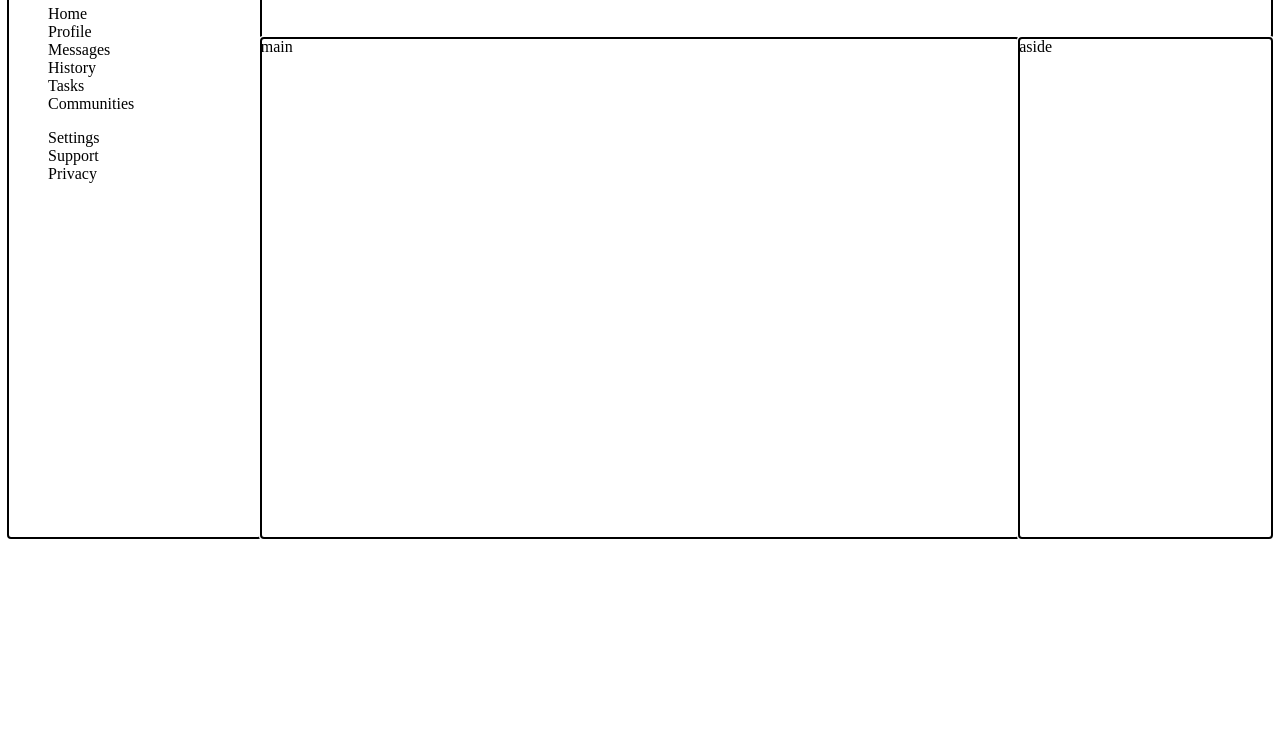
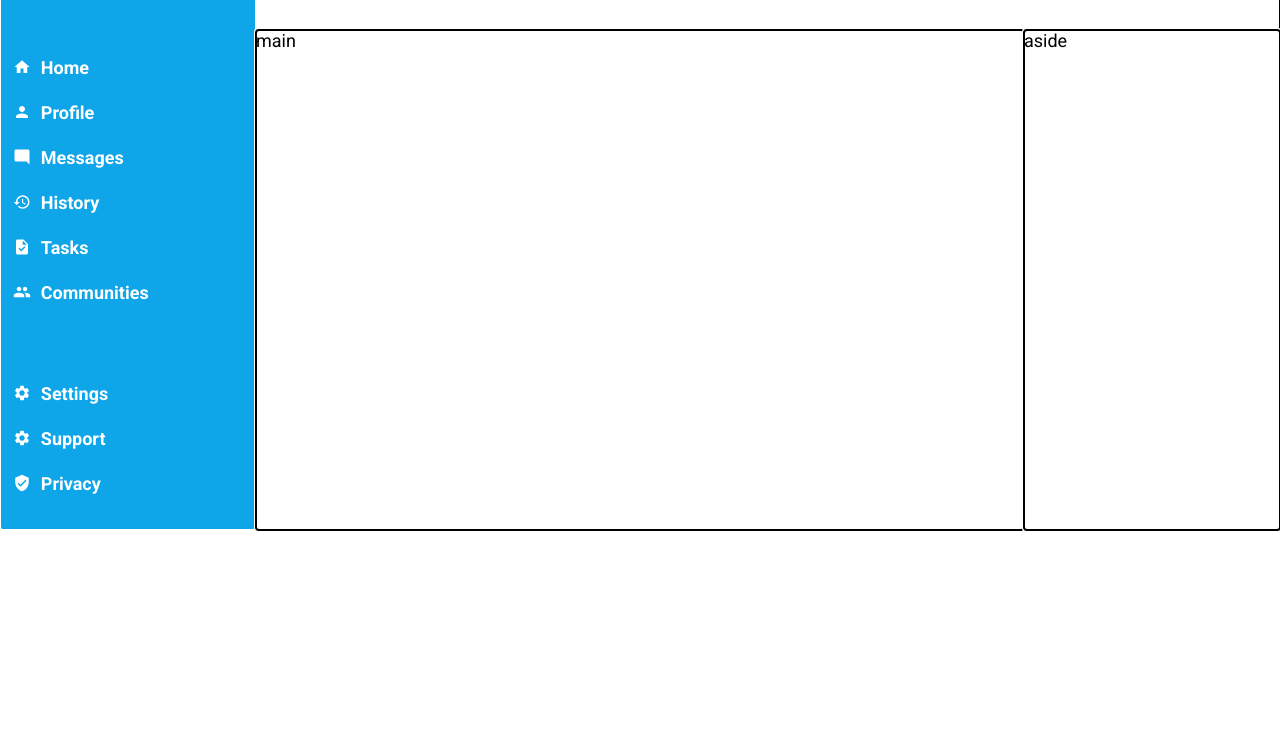
Before and after one commit to G4brielMedeiros/dashboard-css, a plain HTML site: page docs/index.html in a window 1280 px wide. Shown: the part 70-800 px from the top of the page. Drawn offline with Linux system fonts and the light colour scheme.

Commit message:
style nav

```diff
--- a/docs/index.html
+++ b/docs/index.html
@@ -1,10 +1,10 @@
 <!DOCTYPE html>
 <html lang="en">
   <head>
-  <meta charset="UTF-8">
-  <meta http-equiv="X-UA-Compatible" content="IE=edge">
-  <meta name="viewport" content="width=device-width, initial-scale=1.0">
-  <link rel="stylesheet" href="style.css">
+    <meta charset="UTF-8" />
+    <meta http-equiv="X-UA-Compatible" content="IE=edge" />
+    <meta name="viewport" content="width=device-width, initial-scale=1.0" />
+    <link rel="stylesheet" href="style.css" />
     <script src="script.js" defer></script>
     <title>Dashboard</title>
   </head>
@@ -12,20 +12,34 @@
     <div class="wrapper">
       <header>header</header>
       <nav>
-        <h1>Dashboard</h1>
+        <h1> <img src="../icons/dashboard.svg" class="icon">Dashboard</h1>
         <ul class="menu">
-            <li class="menu-item">Home</li>
-            <li class="menu-item">Profile</li>
-            <li class="menu-item">Messages</li>
-            <li class="menu-item">History</li>
-            <li class="menu-item">Tasks</li>
-            <li class="menu-item">Communities</li>
+          <li class="menu-item"><img src="../icons/home.svg" class="icon" />Home</li>
+          <li class="menu-item">
+            <img src="../icons/profile.svg" class="icon" />Profile
+          </li>
+          <li class="menu-item">
+            <img src="../icons/messages.svg" class="icon" />Messages
+          </li>
+          <li class="menu-item">
+            <img src="../icons/history.svg" class="icon" />History
+          </li>
+          <li class="menu-item"><img src="../icons/task.svg" class="icon" />Tasks</li>
+          <li class="menu-item">
+            <img src="../icons/communities.svg" class="icon" />Communities
+          </li>
         </ul>
 
         <ul class="menu">
-            <li class="menu-item">Settings</li>
-            <li class="menu-item">Support</li>
-            <li class="menu-item">Privacy</li>
+          <li class="menu-item">
+            <img src="../icons/settings.svg" class="icon" />Settings
+          </li>
+          <li class="menu-item">
+            <img src="../icons/settings.svg" class="icon" />Support
+          </li>
+          <li class="menu-item">
+            <img src="../icons/privacy.svg" class="icon" />Privacy
+          </li>
         </ul>
       </nav>
       <main>main</main>
--- a/docs/style.css
+++ b/docs/style.css
@@ -1,15 +1,21 @@
+@import url("https://fonts.googleapis.com/css2?family=Roboto:wght@400;700&display=swap");
+
 :root {
-  --default-bgc: #93c5fd;
+  --default-bgc: #0ea5e9;
+  --default-bgc-dark: #0284c7;
+  --default-bgc-darker: #0369a1;
   --yellow-200: #fde68a;
+  font-family: "Roboto", sans-serif;
+  font-size: 18px;
 }
 
-.wrapper > * {
-  outline: auto;
+body {
+  margin: 0;
 }
 
 .wrapper {
   display: grid;
-  grid-template-columns: 1fr 3fr 1fr;
+  grid-template-columns: minmax(20%, 200px) 3fr 1fr;
   grid-template-rows: 1fr 5fr;
 
   height: 600px;
@@ -23,6 +29,25 @@ header {
 nav {
   grid-column: 1 / 2;
   grid-row: 1 / 3;
+
+  display: flex;
+  flex-direction: column;
+  gap: 20px;
+
+  color: white;
+  font-weight: bold;
+
+  background-color: var(--default-bgc);
+}
+
+h1 {
+  padding-left: 5%;
+}
+
+nav > ul {
+  display: flex;
+  flex-direction: column;
+  padding-left: 0;
 }
 
 main {
@@ -38,3 +63,37 @@ aside {
 ul {
   list-style-type: none;
 }
+
+.icon {
+  display: inline-block;
+  width: 1em;
+  height: 1em;
+  font-size: inherit;
+  color: inherit;
+  vertical-align: -0.125em;
+  fill: currentColor;
+
+  padding-right: 10px;
+}
+
+.menu-item {
+  height: 45px;
+  padding-left: 5%;
+
+  display: flex;
+  align-items: center;
+
+
+}
+
+.menu-item:hover {
+  background-color: var(--default-bgc-dark);
+}
+
+.menu-item:active {
+  background-color: var(--default-bgc-darker);
+}
+
+.wrapper > * {
+  outline: auto;
+}
```
Also changed, not shown: icons/communities.svg (added), icons/dashboard.svg (added), icons/history.svg (added), icons/home.svg (added), icons/messages.svg (added), icons/privacy.svg (added), icons/profile.svg (added), icons/settings.svg (added), icons/support.svg (added), icons/task.svg (added). Lines whose indentation alone changed are shown as unchanged.
